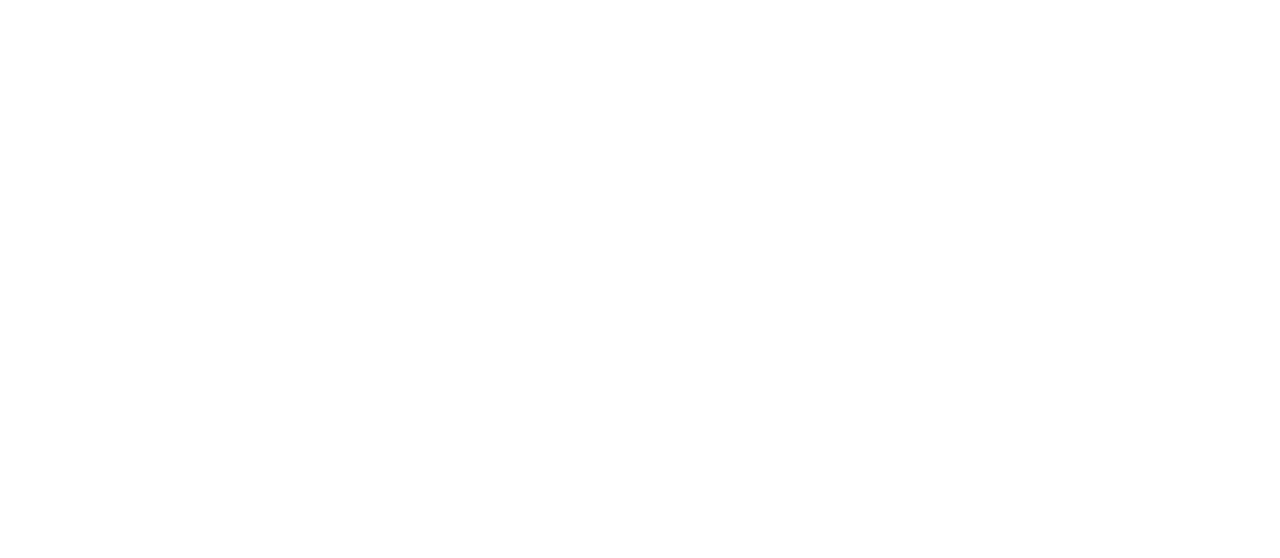
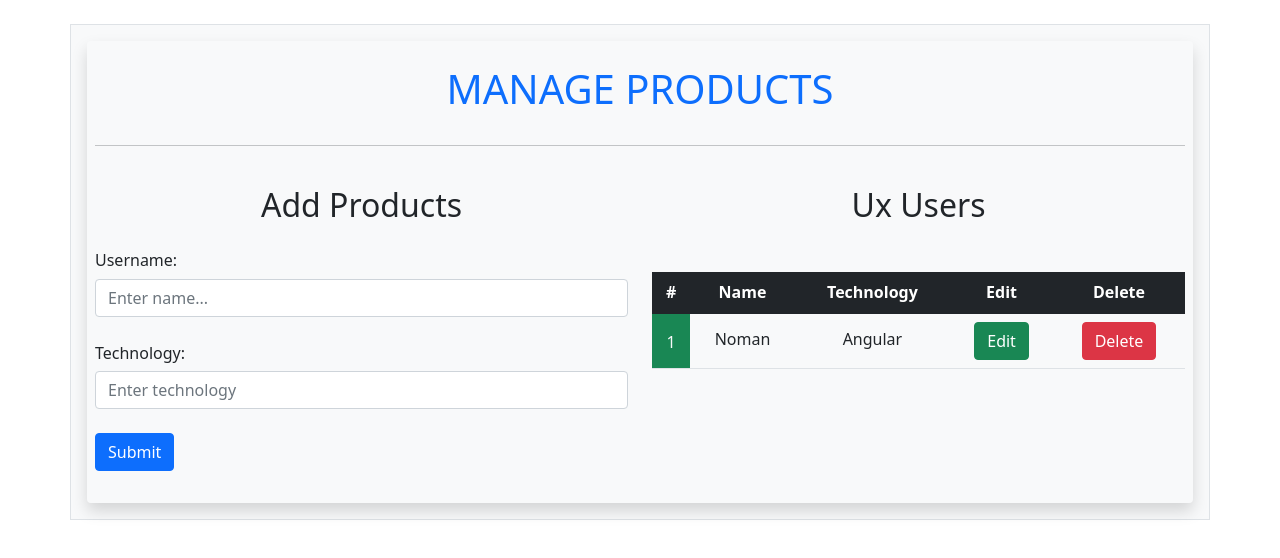
Before and after one commit to SaikatNoman12/ng_crud, an Angular app: page /manage-user-practice in a window 1280 px wide. Before the commit this address led to /. Shown: the top 558 px of the page. Built offline with nearby package versions, Linux system fonts and the light colour scheme.

Commit message:
practice http post method set, get, delete, edit and update

```diff
--- a/src/app/app-routing.module.ts
+++ b/src/app/app-routing.module.ts
@@ -5,7 +5,7 @@ const routes: Routes = [
   {
     path: '',
     pathMatch: 'full',
-    redirectTo: 'manage-user'
+    redirectTo: 'manage-user-practice'
   },
   {
     path: 'manage-products',
@@ -21,6 +21,11 @@ const routes: Routes = [
     path: 'manage-user',
     loadChildren: () => import('./manage-users/manage-users.module')
       .then(m => m.ManageUsersModule)
+  },
+  {
+    path: 'manage-user-practice',
+    loadChildren: () => import('./manage-user-practice/manage-user-practice.module')
+      .then(m => m.ManageUserPracticeModule)
   }
 ];
 
--- /dev/null
+++ b/src/app/interface/user-practice.modal.ts
@@ -0,0 +1,5 @@
+export interface UserPractice{
+    userId?:string;
+    name:string;
+    technology:string;
+}
--- /dev/null
+++ b/src/app/manage-user-practice/manage-user-practice.component.html
@@ -0,0 +1,91 @@
+<br />
+<div class="container bg-light p-3 border">
+  <div class="w-100 white-back shadow rounded text-center p-2">
+    <h1 class="pb-3 pt-3 text-primary">{{ "Manage Products" | uppercase }}</h1>
+    <hr />
+    <br />
+
+    <div class="row">
+      <div class="col-md-6">
+        <div class="mb-4">
+          <h2>Add Products</h2>
+        </div>
+
+        <div class="text-start">
+          <form  (ngSubmit)="myRecFromSubmit()" [formGroup]="myRecForm" >
+            <div class="form-group mb-4">
+              <label class="h6" for="exampleInputEmail1">Username: </label>
+              <input
+                type="type"
+                class="form-control"
+                id="exampleInputEmail1"
+                aria-describedby="emailHelp"
+                placeholder="Enter name..."
+                formControlName="name"
+              />
+              <small
+              *ngIf="!fc?.['name']?.valid && fc?.['name']?.touched"
+              class="text-danger">
+                  Please enter your name!
+              </small>
+            </div>
+            <div class="form-group mb-4">
+              <label class="h6" for="exampleInputPassword1">Technology: </label>
+              <input
+                type="text"
+                class="form-control"
+                id="exampleInputPassword1"
+                placeholder="Enter technology"
+                formControlName="technology"
+              />
+              <small
+              *ngIf="!myRecForm.get('technology')?.valid
+              && myRecForm.get('technology')?.touched"
+              class="text-danger">
+                Please enter your technology!
+              </small>
+            </div>
+            <button type="submit" class="btn btn-primary">Submit</button>
+          </form>
+        </div>
+
+        <br />
+      </div>
+      <div class="col-md-6">
+        <div class="mb-5">
+          <h2>Ux Users</h2>
+        </div>
+        <div>
+          <table class="table">
+            <thead class="table-dark">
+              <tr>
+                <th scope="col">#</th>
+                <th scope="col">Name</th>
+                <th scope="col" class="text-center">Technology</th>
+                <th class="text-center" scope="col">Edit</th>
+                <th class="text-center" scope="col">Delete</th>
+              </tr>
+            </thead>
+            <tbody>
+              <tr>
+                <td scope="col" class="bg-success text-center text-light pt-3">1</td>
+                <td scope="col" class="h6 pt-3 text-center" >Noman</td>
+                <td scope="col" class="h6 pt-3 text-center" >Angular</td>
+                <td scope="col" >
+                  <button class="btn btn-success">
+                    Edit
+                  </button>
+                </td>
+                <td scope="col"  >
+                  <button class="btn btn-danger">
+                    Delete
+                  </button>
+                </td>
+              </tr>
+            </tbody>
+          </table>
+        </div>
+      </div>
+    </div>
+  </div>
+</div>
--- /dev/null
+++ b/src/app/manage-user-practice/manage-user-practice.component.scss
@@ -0,0 +1,4 @@
+input.ng-invalid.ng-touched {
+  border: 1px solid red;
+  box-shadow: inset 0px 0px 10px rgba(255, 0, 0, 0.528);
+}
--- /dev/null
+++ b/src/app/manage-user-practice/manage-user-practice.component.ts
@@ -0,0 +1,33 @@
+import { User } from './../interface/user.modal';
+import { Component, OnInit } from '@angular/core';
+import { FormControl, FormGroup, Validators } from '@angular/forms';
+
+@Component({
+  selector: 'app-manage-user-practice',
+  templateUrl: './manage-user-practice.component.html',
+  styleUrls: ['./manage-user-practice.component.scss']
+})
+export class ManageUserPracticeComponent implements OnInit {
+
+  myRecForm!:FormGroup;
+
+  constructor() { }
+
+  ngOnInit(): void {
+    this.myRecForm = new FormGroup({
+      'name':new FormControl(null, [Validators.required]),
+      'technology':new FormControl(null, [Validators.required])
+    });
+  }
+
+  // use for short validation:-
+  get fc(){
+    return this.myRecForm.controls;
+  }
+
+  myRecFromSubmit(){
+    const data:User = this.myRecForm.value;
+
+  }
+
+}
```
Also changed, not shown: src/app/app-service/userspractice.service.ts (added, +9 -0 lines), src/app/manage-user-practice/manage-user-practice-routing.module.ts (added, +16 -0 lines), src/app/manage-user-practice/manage-user-practice.module.ts (added, +19 -0 lines), 1 other file (tests, documents, lock files or other folders).
